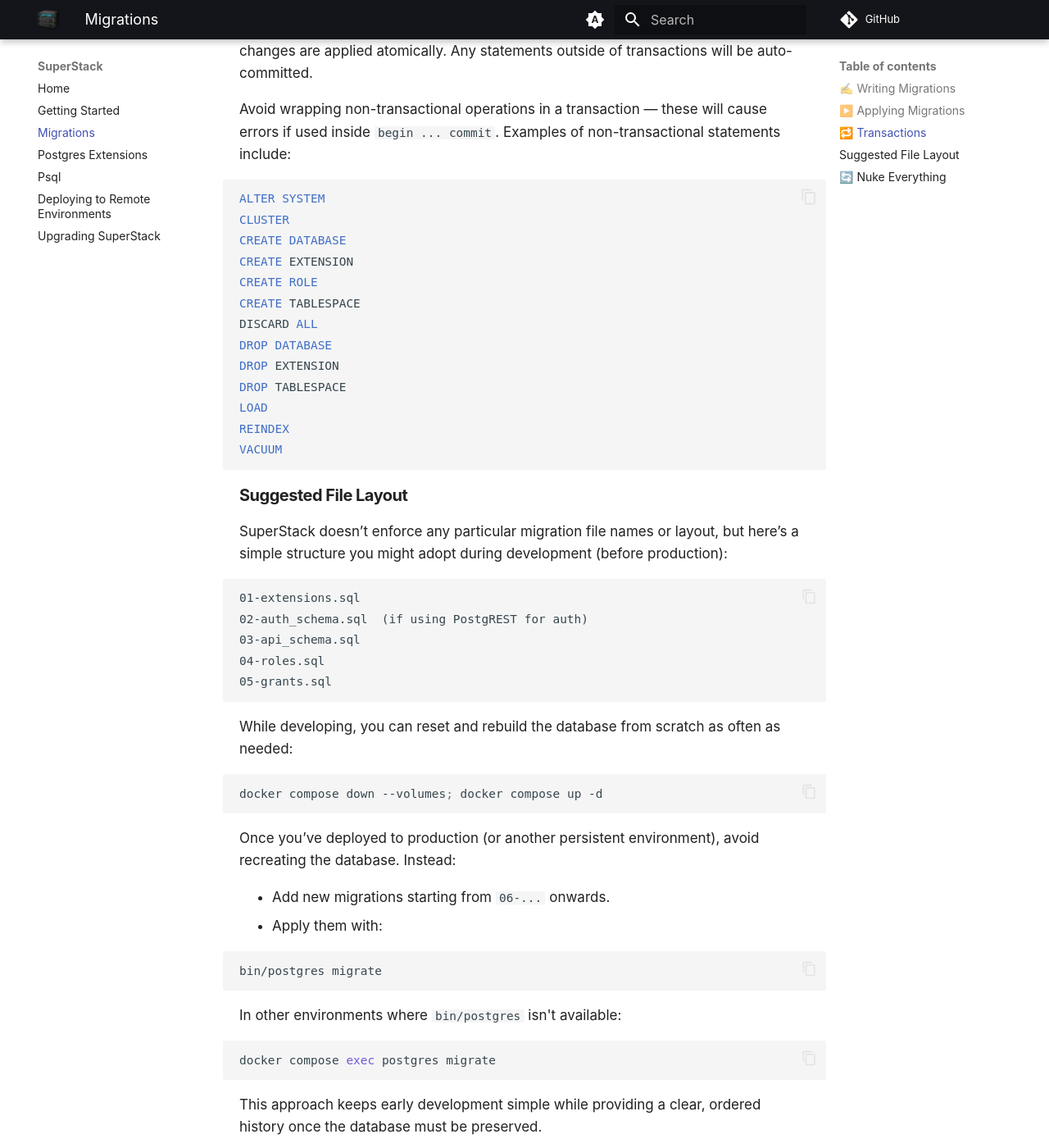
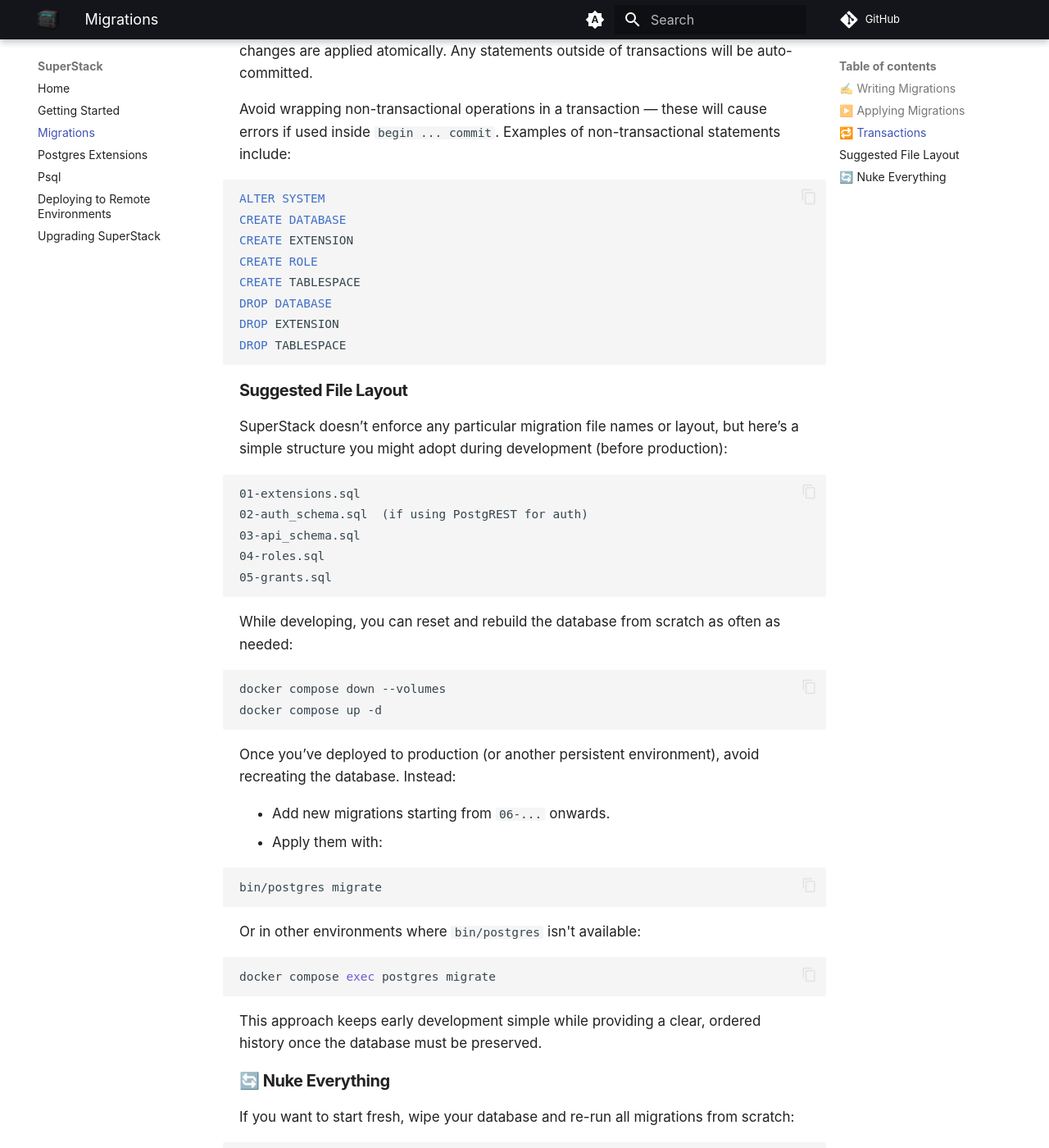
Before and after one commit to explodinglabs/superstack.docs, an MkDocs documentation site: the page built from docs/migrations.md, in a window 1280 px wide and 1400 px high, scrolled down 1626 px. Shown: the whole window at 82% size. Built offline with MkDocs 1.6.1 and Material for MkDocs 9.7.7, drawn with Linux system fonts in a browser that asks for light colours; comment, search, counter and statistics services are not loaded.

Commit message:
Update migrations.md

````diff
--- a/docs/migrations.md
+++ b/docs/migrations.md
@@ -72,18 +72,13 @@ non-transactional statements include:
 
 ```sql
 ALTER SYSTEM
-CLUSTER
 CREATE DATABASE
 CREATE EXTENSION
 CREATE ROLE
 CREATE TABLESPACE
-DISCARD ALL
 DROP DATABASE
 DROP EXTENSION
 DROP TABLESPACE
-LOAD
-REINDEX
-VACUUM
 ```
 
 ## Suggested File Layout
@@ -103,7 +98,8 @@ While developing, you can reset and rebuild the database from scratch as often
 as needed:
 
 ```sh
-docker compose down --volumes; docker compose up -d
+docker compose down --volumes
+docker compose up -d
 ```
 
 Once you’ve deployed to production (or another persistent environment), avoid
@@ -116,7 +112,7 @@ recreating the database. Instead:
 bin/postgres migrate
 ```
 
-In other environments where `bin/postgres` isn't available:
+Or in other environments where `bin/postgres` isn't available:
 
 ```sh
 docker compose exec postgres migrate
````
